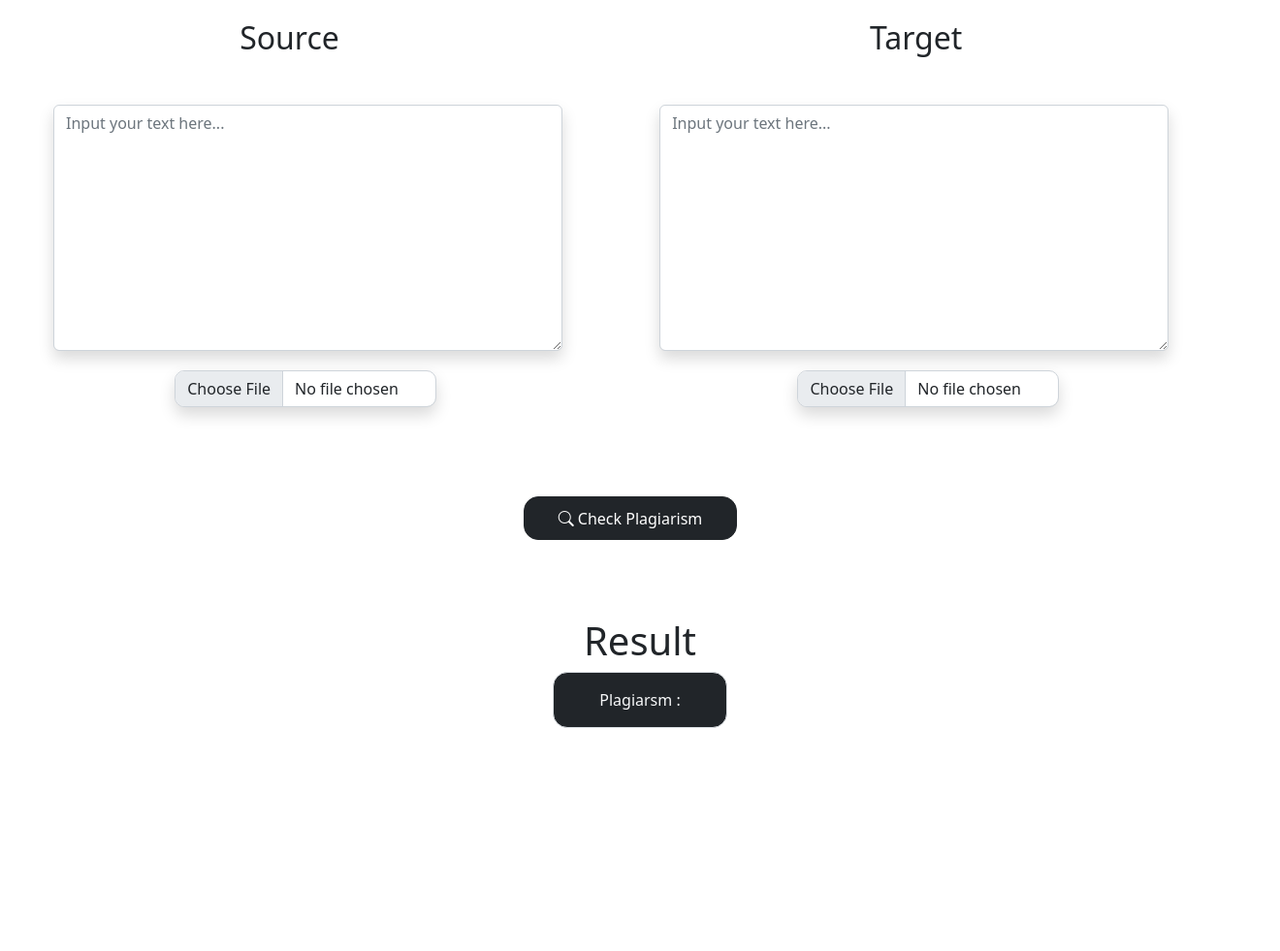
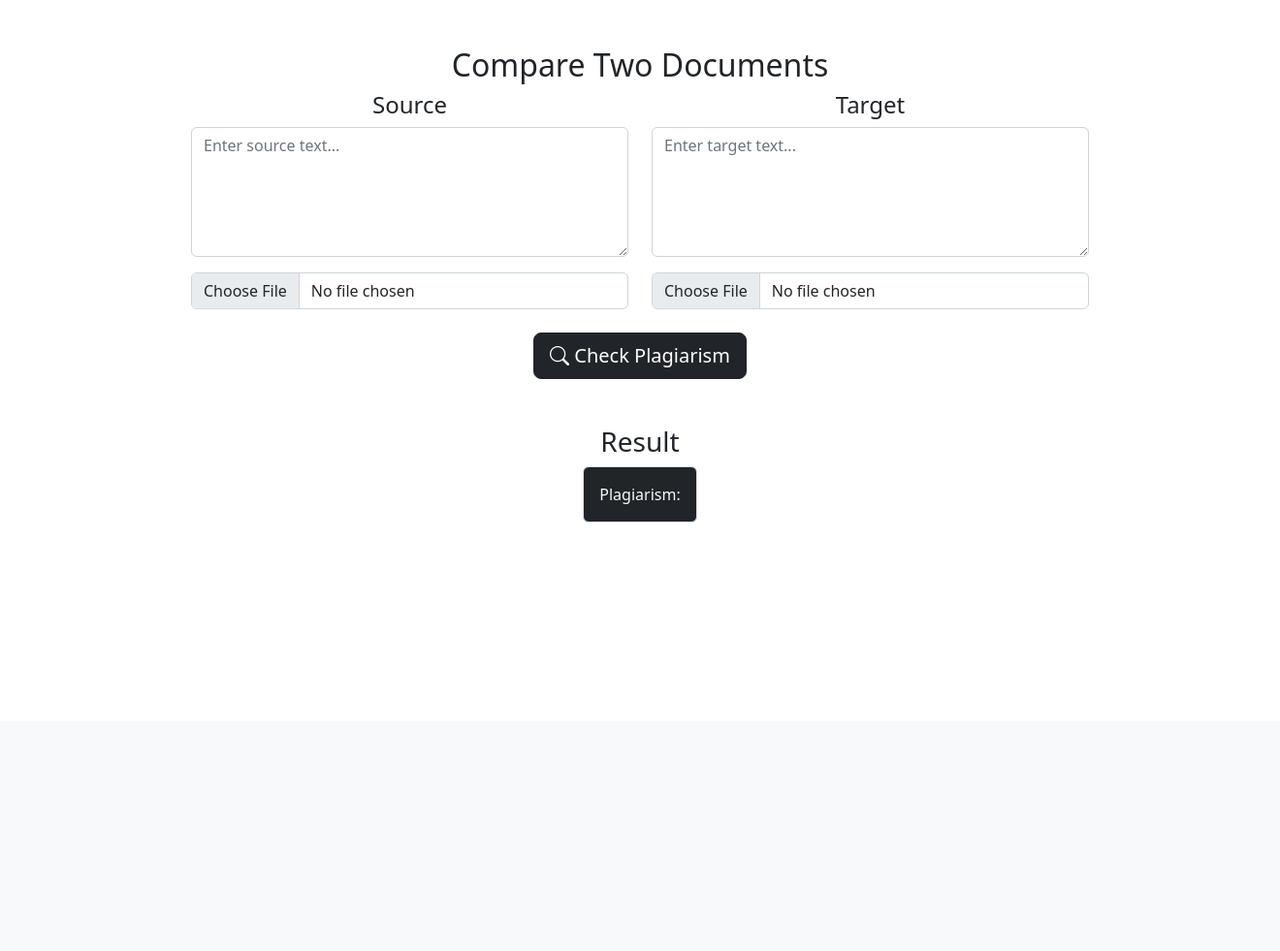
Before and after one commit to Prathameshv07/Plagiaism-Detection-using-ML-Project, a Flask app: page /f2f_kmp in a window 1320 px wide. Shown: the part 56-1037 px from the top of the page at 97% size. After the commit the page ends 595 px from the top, so only its background shows below. Run offline with Flask 3, Linux system fonts and the light colour scheme; parts of the project's set-up code (start-up, migrations or seed data) failed here and were passed over; some libraries are stand-ins or nearby versions.

Commit message:
Update f2f.html

```diff
--- a/templates/f2f.html
+++ b/templates/f2f.html
@@ -4,12 +4,13 @@
     <meta charset="UTF-8">
     <meta http-equiv="X-UA-Compatible" content="IE=edge">
     <meta name="viewport" content="width=device-width, initial-scale=1.0">
-    <title>Plagiarsm Detection</title>
+    <title>Plagiarism Detection</title>
     <link rel="stylesheet" type="text/css" href="{{ url_for('static', filename='styles_f2f.css') }}">
-    <link rel="stylesheet" type="text/css" href="styles_f2f.css">
     <link href="https://cdn.jsdelivr.net/npm/bootstrap@5.2.2/dist/css/bootstrap.min.css" rel="stylesheet" integrity="sha384-Zenh87qX5JnK2Jl0vWa8Ck2rdkQ2Bzep5IDxbcnCeuOxjzrPF/et3URy9Bv1WTRi" crossorigin="anonymous">
     <link rel="stylesheet" href="https://cdn.jsdelivr.net/npm/bootstrap-icons@1.3.0/font/bootstrap-icons.css">
 </head>
+
+<body style="padding-bottom: 200px;">
     <nav class="navbar navbar-expand-lg bg-dark">
         <div class="container-fluid">
             <a class="navbar-brand text-light">Compare F2F</a>
@@ -17,47 +18,42 @@
         </div>
     </nav>
 
-<body style="padding-bottom: 200px;">
-    <div class="inline-div">
-    <h2 align="center" style=" margin-left: 17px; margin-top: 20px; margin-bottom: 50px;"> Source</h2>
-      <form method=post enctype=multipart/form-data>
-        <div class="form-group">
-          <div class="d-flex justify-content-center">
-            <textarea name="root_text_from_html" class="form-control rounded-top shadow bg-white rounded" id="textArea1"
-              rows="10" placeholder="Input your text here..." style="width: 525px; margin-left: 55px;"></textarea>
+    <div class="container mt-5">
+        <h2 class="text-center">Compare Two Documents</h2>
+        <form method="post" enctype="multipart/form-data">
+            <div class="row justify-content-center">
+                <!-- Source Column -->
+                <div class="col-md-5 text-center">
+                    <h4>Source</h4>
+                    <textarea name="root_text_from_html" class="form-control" rows="5" placeholder="Enter source text..."></textarea>
+                    <input name="root_file_from_html" accept=".doc, .docx,.txt,.pdf" class="form-control mt-3" type="file">
                 </div>
-        </div>
-      <div class="d-flex justify-content-center">
-        <input name="root_file_from_html" accept=".doc, .docx,.txt,.pdf" class="form-control form-control-md h-25 d-flex justify-content-center shadow bg-white" id="formFileLg1" type="file" style="border-radius: 10px; margin-left: 50.5px; width: 270px; margin-top: 20px; margin-bottom: 20px;">
+
+                <!-- Target Column -->
+                <div class="col-md-5 text-center">
+                    <h4>Target</h4>
+                    <textarea name="plag_text_from_html" class="form-control" rows="5" placeholder="Enter target text..."></textarea>
+                    <input name="plag_file_from_html" accept=".doc, .docx,.txt,.pdf" class="form-control mt-3" type="file">
                 </div>
             </div>
 
-      <div class="inline-div">
-      <h2 align="center" style=" margin-right: -100px; margin-top: 20px; margin-bottom: 50px;"> Target</h2>
-        <div class="form-group">
-          <div class="d-flex justify-content-center">
-            <textarea name="plag_text_from_html" class="form-control rounded-top shadow bg-white rounded" id="textArea2"
-              rows="10" placeholder="Input your text here..." style="width: 525px; margin-left: 96px;"></textarea>
-          </div>
-        </div>
-      <div class="d-flex justify-content-center">
-        <input name="plag_file_from_html" accept=".doc, .docx,.txt,.pdf" class="form-control form-control-md h-25 d-flex justify-content-center shadow bg-white" id="formFileLg2" type="file" style="border-radius: 10px; margin-right: -125.5px; width: 270px; margin-top: 20px; margin-bottom: 20px;">
-      </div>
-      </div>
-      <br><br><br><br>
-      <div class="d-flex justify-content-center">
-        <button type="Submit" formaction="/f2f_kmp/onRunF2F" class="btn btn-dark" style="border-radius: 15px; width: 220px; margin-right: 20px; height: 45px;"><i class="bi bi-search"></i> Check Plagiarism</button>
+            <!-- Check Plagiarism Button -->
+            <div class="text-center mt-4">
+                <button type="Submit" formaction="/f2f_kmp/onRunF2F" class="btn btn-dark btn-lg">
+                    <i class="bi bi-search"></i> Check Plagiarism
+                </button>
             </div>
         </form>
-      <div style="margin-top: 80px;">
-        <h1 align="center">Result</h1>
-        <div style="padding-bottom: 30px" class="container">
-            <div class="col d-flex justify-content-center">
-                <div class="p-3 border bg-dark text-light text-center" style="width: 180px; border-radius: 15px;">Plagiarsm : {{ F2F_value | safe  }}</div>
+
+        <!-- Plagiarism Result -->
+        <div class="text-center mt-5">
+            <h3>Result</h3>
+            <div class="border bg-dark text-light p-3 d-inline-block rounded">
+                Plagiarism: {{ F2F_value | safe }}
             </div>
         </div>
     </div>
-      </div>
-<script src="https://cdn.jsdelivr.net/npm/bootstrap@5.2.2/dist/js/bootstrap.bundle.min.js" integrity="sha384-OERcA2EqjJCMA+/3y+gxIOqMEjwtxJY7qPCqsdltbNJuaOe923+mo//f6V8Qbsw3" crossorigin="anonymous"></script>
+
+    <script src="https://cdn.jsdelivr.net/npm/bootstrap@5.2.2/dist/js/bootstrap.bundle.min.js"></script>
 </body>
 </html>
```
Lines whose indentation alone changed are shown as unchanged.
